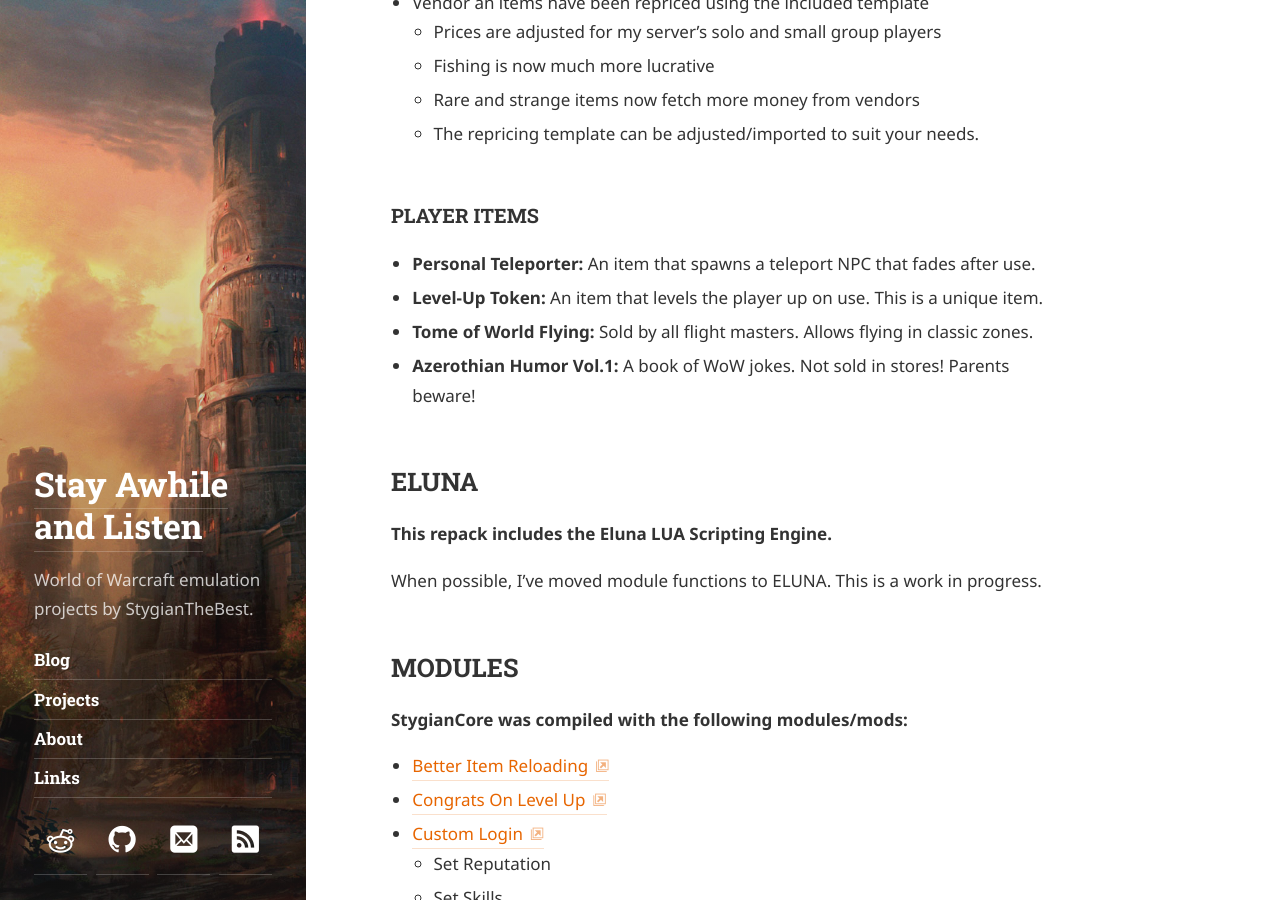
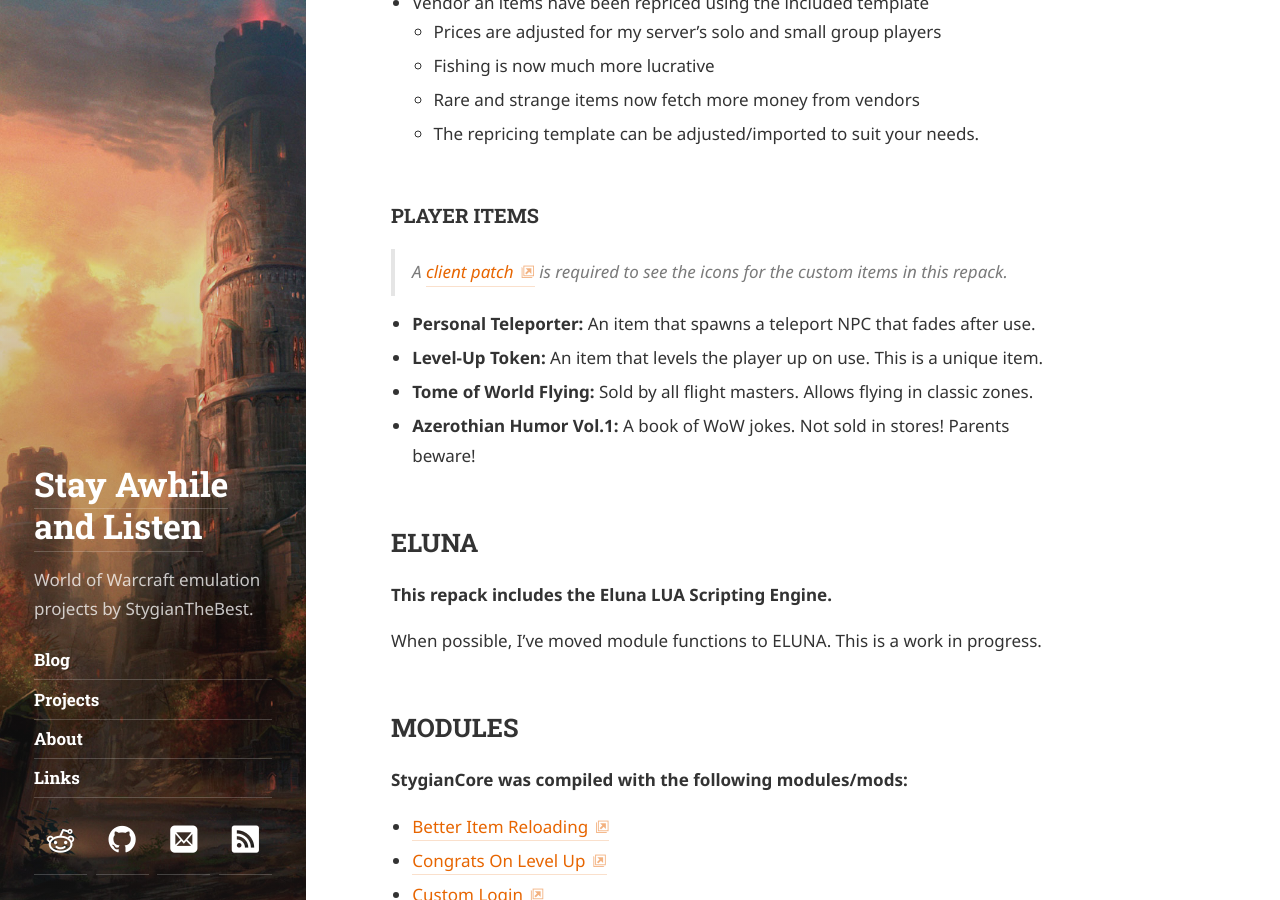
Before and after one commit to StygianTheBest/stygianthebest.github.io, a Jekyll site: the page built from _projects/server-stygiancore.md, in a window 1280 px wide and 900 px high, scrolled down 5479 px. Built offline with Jekyll 4.4.1, drawn with Linux system fonts in a browser that asks for light colours; some web fonts are replaced; comment, search, counter and statistics services are not loaded.

Commit message:
Patch Note

```diff
--- a/_projects/server-stygiancore.md
+++ b/_projects/server-stygiancore.md
@@ -155,6 +155,8 @@
   - The repricing template can be adjusted/imported to suit your needs.
 
 ### PLAYER ITEMS
+
+> _A [client patch](https://github.com/StygianTheBest/StygianCore/tree/master/Client/Data) is required to see the icons for the custom items in this repack._
 
 - **Personal Teleporter:** An item that spawns a teleport NPC that fades after use.
 - **Level-Up Token:** An item that levels the player up on use. This is a unique item.
```
